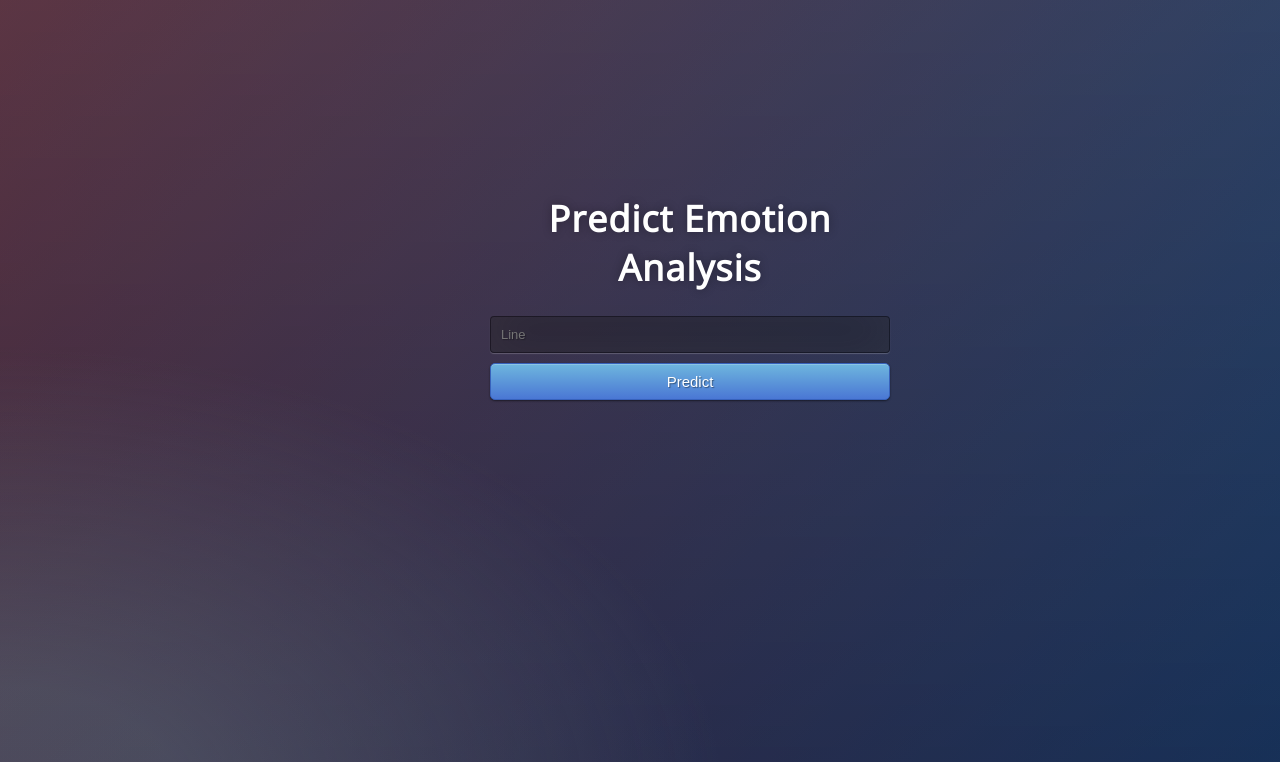
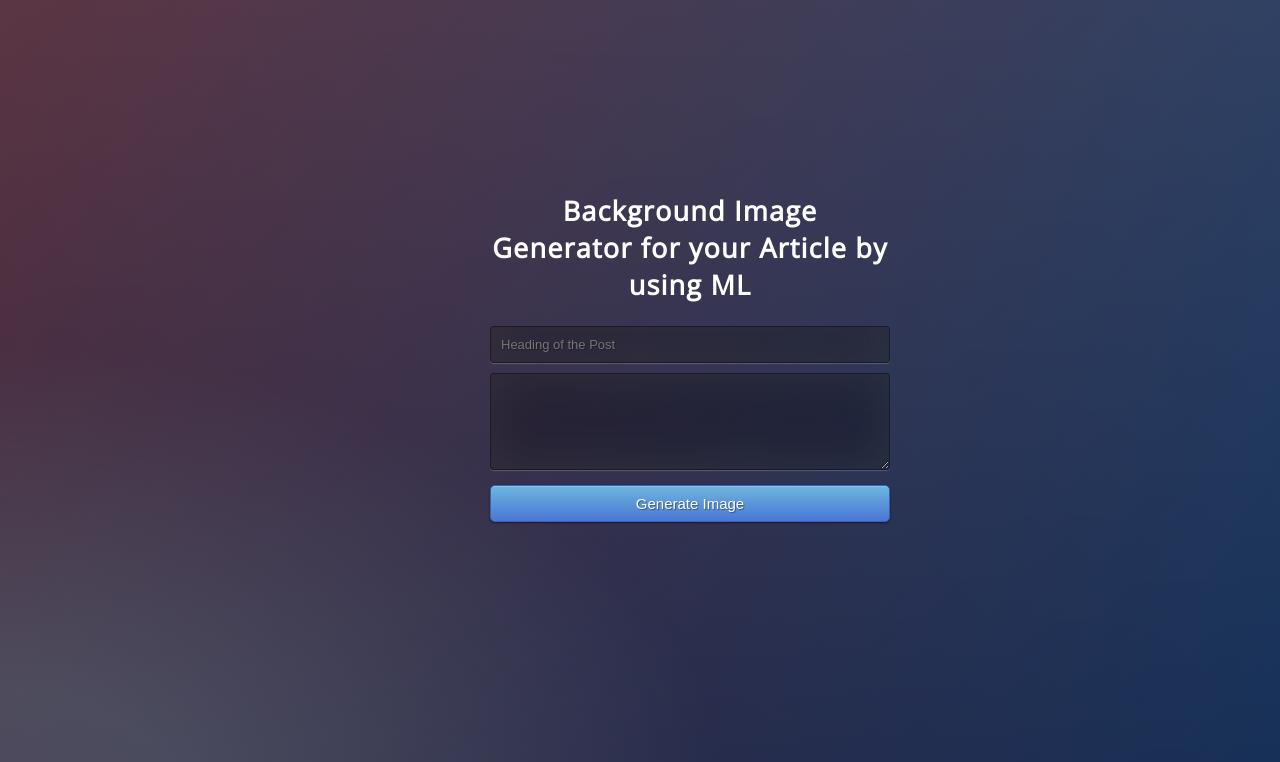
Before and after one commit to SWASTIKA28/web-article, a Flask app: page / in a window 1280 px wide. Shown: the top 762 px of the page. Run offline with Flask 2, Linux system fonts and the light colour scheme; parts of the project's set-up code (start-up, migrations or seed data) failed here and were passed over.

Commit message:
Text over image.css added

```diff
--- a/app.py
+++ b/app.py
@@ -22,9 +22,9 @@ def predict():
     # final_features = [np.array(int_features)]
     prediction = pipe_lr.predict(textinput)
 
-    output = prediction
+    output = prediction[0]
 
-    return render_template('index.html', prediction_text='Sentiment Analysis of Quote {}'.format(output))
+    return render_template('result.html', prediction_text='{}'.format(output))
 
 # @app.route('/predict_api',methods=['POST'])
 # def predict_api():
--- a/static/style.css
+++ b/static/style.css
@@ -69,4 +69,25 @@ input {
 	-ms-transition: box-shadow .5s ease;
 	transition: box-shadow .5s ease;
 }
+
+
+textarea {
+	width: 100%;
+	margin-bottom: 10px;
+	background: rgba(0,0,0,0.3);
+	border: none;
+	outline: none;
+	padding: 10px;
+	font-size: 13px;
+	color: #fff;
+	text-shadow: 1px 1px 1px rgba(0,0,0,0.3);
+	border: 1px solid rgba(0,0,0,0.3);
+	border-radius: 4px;
+	box-shadow: inset 0 -5px 45px rgba(100,100,100,0.2), 0 1px 1px rgba(255,255,255,0.2);
+	-webkit-transition: box-shadow .5s ease;
+	-moz-transition: box-shadow .5s ease;
+	-o-transition: box-shadow .5s ease;
+	-ms-transition: box-shadow .5s ease;
+	transition: box-shadow .5s ease;
+}
 input:focus { box-shadow: inset 0 -5px 45px rgba(100,100,100,0.4), 0 1px 1px rgba(255,255,255,0.2); }
--- a/templates/index.html
+++ b/templates/index.html
@@ -9,17 +9,22 @@
 <link href='https://fonts.googleapis.com/css?family=Open+Sans+Condensed:300' rel='stylesheet' type='text/css'>
 <link rel="stylesheet" href="{{ url_for('static', filename='../static/style.css') }}">
 
+
 </head>
 
 <body>
  <div class="login">
-	<h1>Predict Emotion Analysis</h1>
+	<h2>Background Image Generator for your Article by using ML</h2>
 
      <!-- Main Input For Receiving Query to our ML -->
     <form action="{{ url_for('predict')}}"method="post">
-    	<input type="text" name="Line" placeholder="Line" required="required" />
+      <input type="text" name="Line" placeholder="Heading of the Post" required="required" />
+    	<br>
+         <textarea rows = "5" cols = "60" name = "description" placeholder="Body of the article" required="required">
+         </textarea>
 
-        <button type="submit" class="btn btn-primary btn-block btn-large">Predict</button>
+
+        <button type="submit" class="btn btn-primary btn-block btn-large">Generate Image</button>
     </form>
 
    <br>
@@ -29,5 +34,6 @@
  </div>
 
 
+
 </body>
 </html>
```
Also changed, not shown: static/text_over_image.css (added, +33 -0 lines), templates/result.html (added, +24 -0 lines), static/image.png (deleted).
